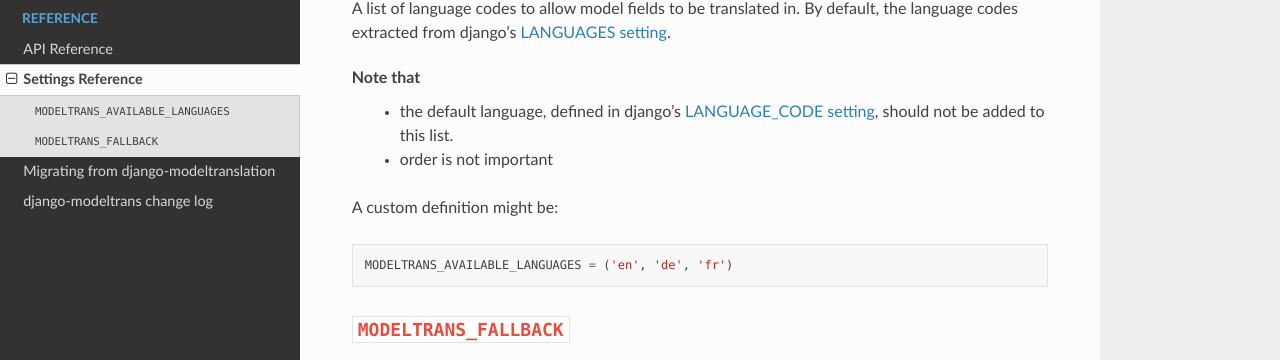
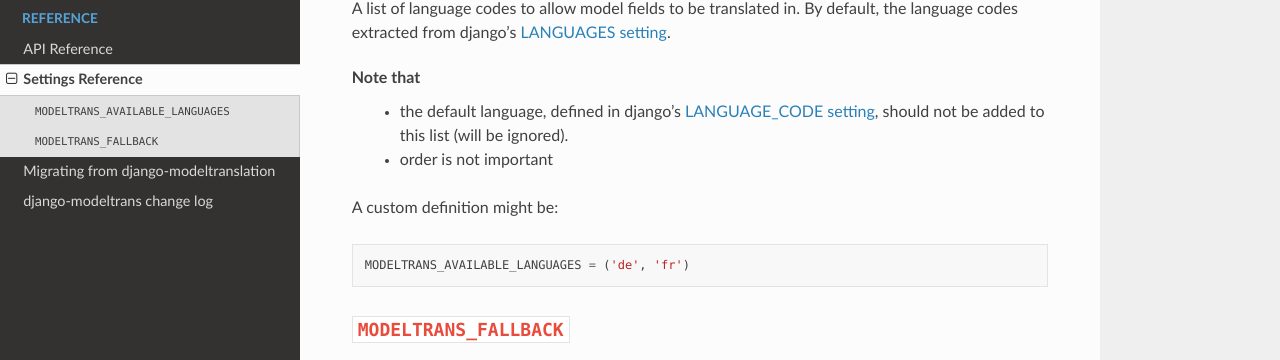
Before and after one commit to zostera/django-modeltrans, a Sphinx documentation site: the page built from docs/pages/settings.rst, in a window 1280 px wide and 1197 px high. Shown: the part 291-651 px from the top of the window. Built offline with Sphinx 7.4.7 and the Read the Docs theme 2.0.0, drawn with Linux system fonts in a browser that asks for light colours.

```diff
--- a/docs/pages/settings.rst
+++ b/docs/pages/settings.rst
@@ -11,12 +11,12 @@ the language codes extracted from django's `LANGUAGES setting <https://docs.djan
 
 Note that
  - the default language, defined in django's `LANGUAGE_CODE setting <https://docs.djangoproject.com/en/stable/ref/settings/#language-code>`_,
-   should not be added to this list.
+   should not be added to this list (will be ignored).
  - order is not important
 
 A custom definition might be::
 
-    MODELTRANS_AVAILABLE_LANGUAGES = ('en', 'de', 'fr')
+    MODELTRANS_AVAILABLE_LANGUAGES = ('de', 'fr')
 
 
 ``MODELTRANS_FALLBACK``
```
